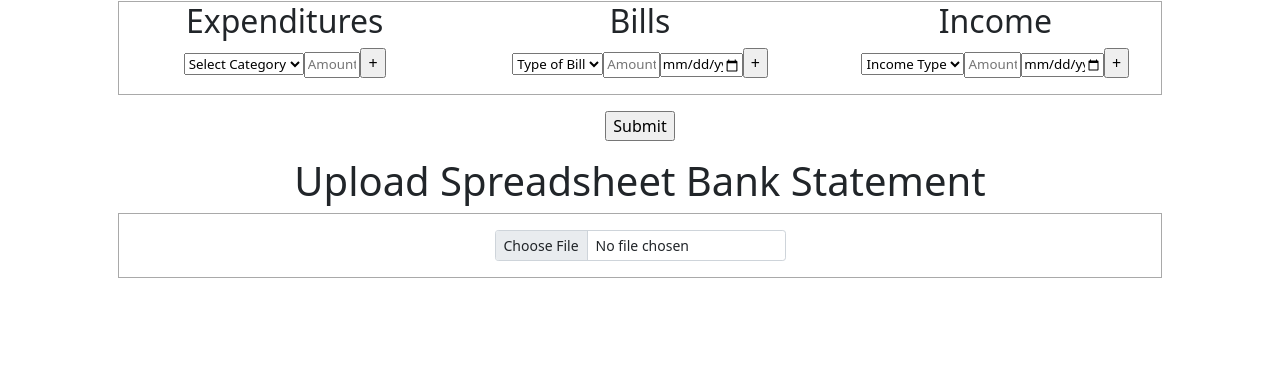
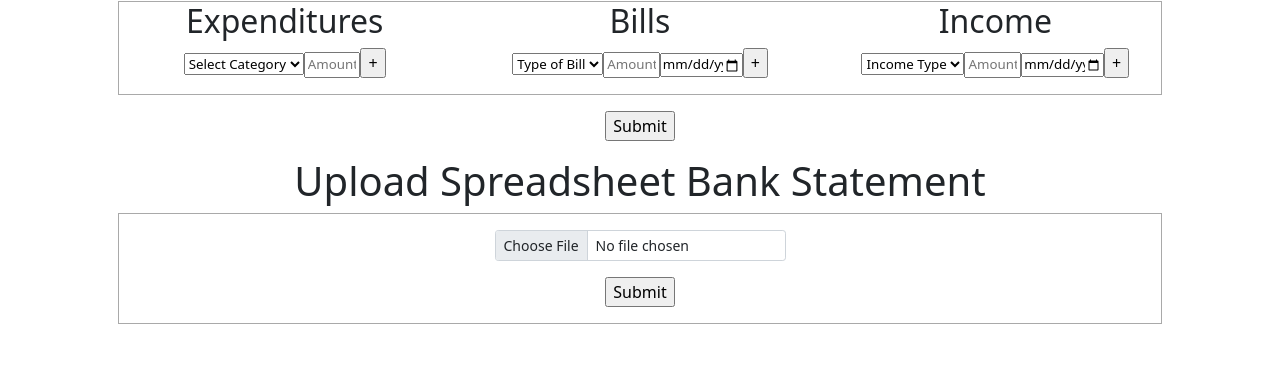
Before and after one commit to amshholland/FIRE-Bud, a Flask app: page /transactions in a window 1280 px wide. Shown: the part 169-551 px from the top of the page. Run offline with Flask 2, Linux system fonts and the light colour scheme; the visitor is signed in with stand-in values (Sample User, id 1); data that the repository does not hold is empty; some libraries are stand-ins or nearby versions.

Commit message:
csv to sql

```diff
--- a/templates/transactions.html
+++ b/templates/transactions.html
@@ -130,7 +130,11 @@ Transactions
 <div class="tbl_border">
     </p>
     <div class="mb-3">
-        <input class="form-control form-control-sm" id="formFileSm" type="file">
+        <form method="POST" action="/import_csv" enctype="multipart/form-data">
+            <input class="form-control form-control-sm" name="file" id="formFileSm" type="file">
+            </p>
+            <p><input type="submit" value="Submit"></p>
+        </form>
     </div>
 </div>
 {% endblock %}
```
